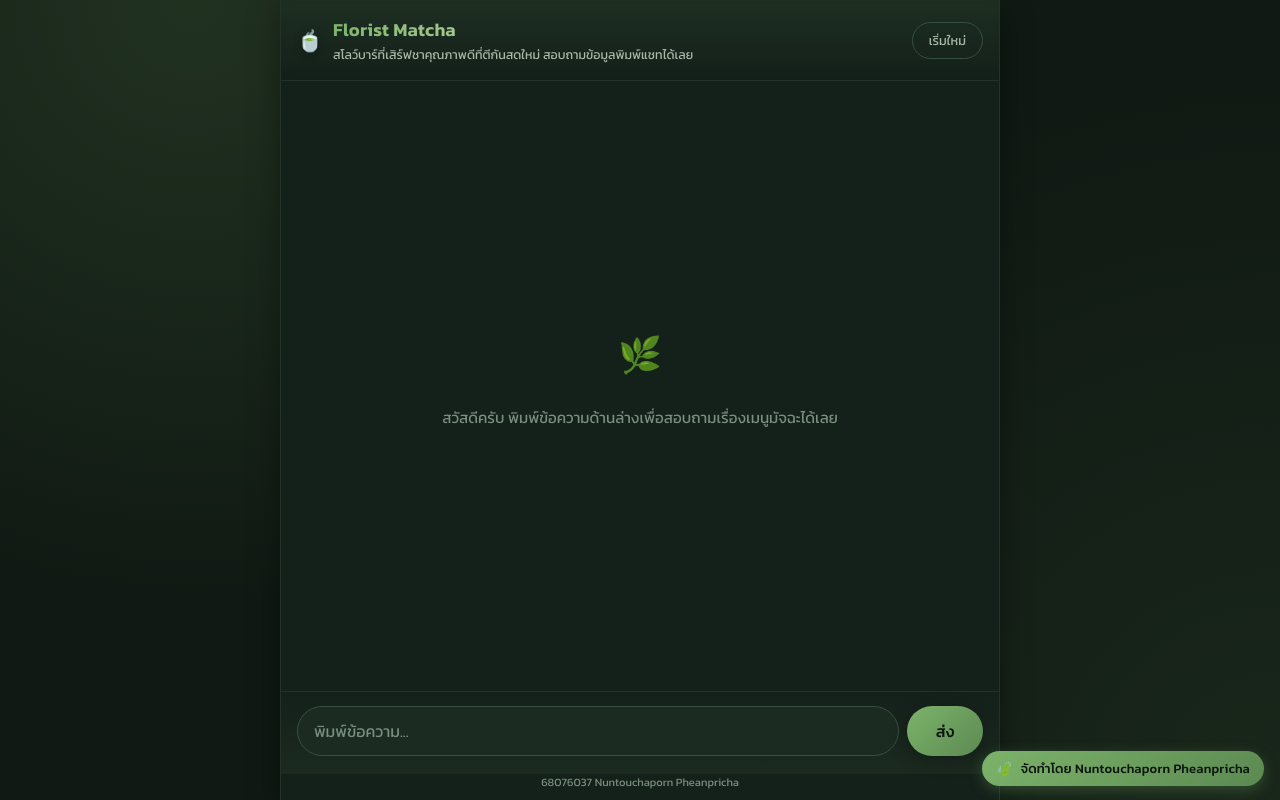
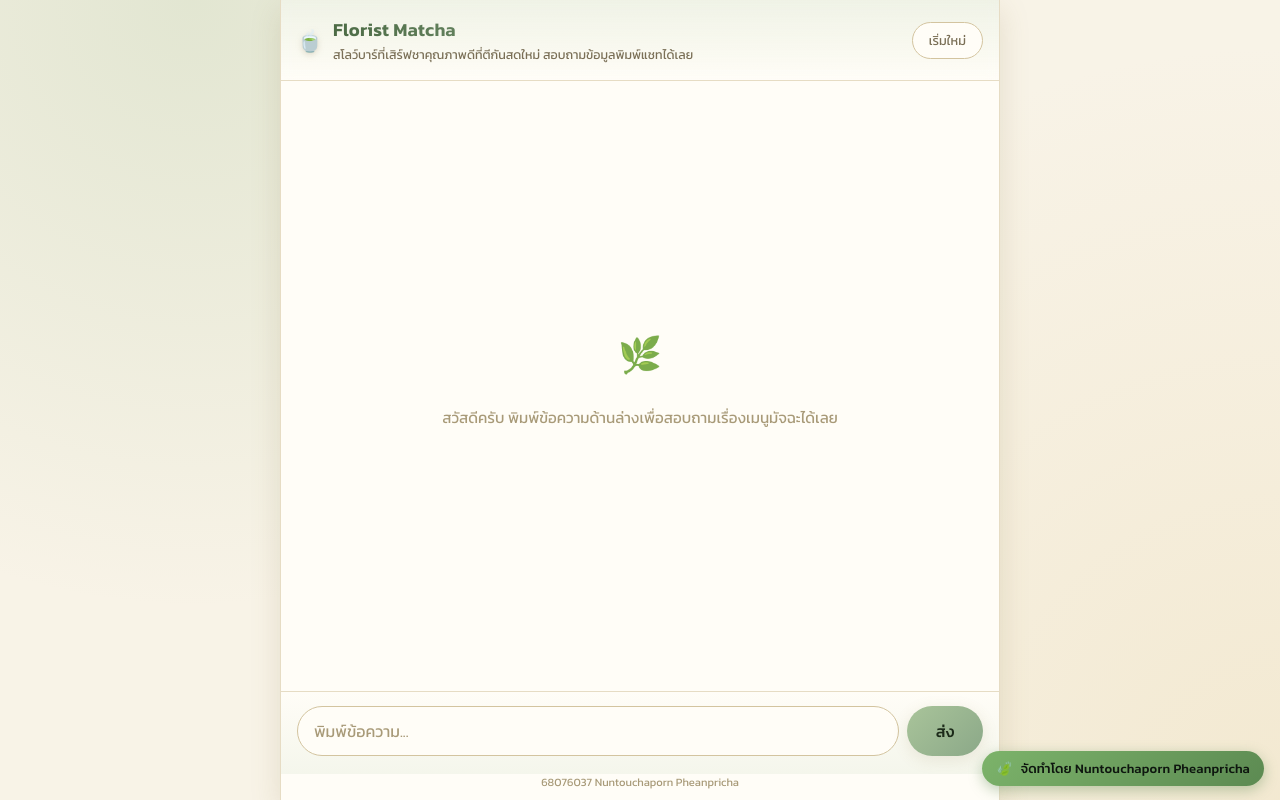
Before and after one commit to nuntouch/chatbot-kmitl, a FastAPI app: page / in a window 1280 px wide. Run offline with FastAPI, Linux system fonts and the light colour scheme; parts of the project's set-up code (start-up, migrations or seed data) failed here and were passed over; some libraries are stand-ins or nearby versions.

Commit message:
Update style.css

```diff
--- a/static/css/style.css
+++ b/static/css/style.css
@@ -3,24 +3,25 @@
    ทำให้ปรับโทนสีหรือความหนาแน่นของ UI ทีเดียวได้จากจุดเดียว และเห็นภาพรวมของ
    ดีไซน์ระบบง่ายกว่าไล่หาทีละ selector
 
-   ธีมนี้ปรับจากโทนน้ำเงินเดิม เป็นโทน "มัจฉะ" (เขียวมัจฉะ + ครีมนมข้น)
-   เพื่อให้เข้ากับร้าน Florist Matcha */
+   ธีมนี้เป็นโทน "มัจฉะลาเต้" (matcha latte): พื้นหลังครีมนม ผสมเขียวมัจฉะนวลๆ
+   ต่างจากธีมเขียวเข้มแบบใบชาล้วน ให้ความรู้สึกอบอุ่น สว่าง เข้ากับเครื่องดื่มลาเต้ */
 :root {
-  --color-bg: #101913;
-  --color-surface: #14201a;
-  --color-surface-alt: #1b2b22;
-  --color-border: #223428;
-  --color-border-strong: #35503f;
-  --color-text: #eef3ea;
-  --color-text-muted: #a9baa9;
-  --color-text-faint: #79907e;
-  --color-accent: #5c8a52;
-  --color-accent-bright: #7cb36a;
-  --color-accent-hover: #4d7645;
-  --color-accent-soft: #263c29;
-  --color-danger: #b91c1c;
-  --color-danger-hover: #991b1b;
-  --color-cream: #f4ecd8;
+  --color-bg: #f8f3e7;
+  --color-surface: #fffdf7;
+  --color-surface-alt: #f1ead9;
+  --color-border: #e6dcc4;
+  --color-border-strong: #d3c49f;
+  --color-text: #3c3323;
+  --color-text-muted: #7a6f56;
+  --color-text-faint: #a89a78;
+  --color-accent: #8ba888;
+  --color-accent-bright: #a9c49a;
+  --color-accent-hover: #799677;
+  --color-accent-soft: #e7edd9;
+  --color-danger: #c0392b;
+  --color-danger-hover: #a53225;
+  --color-cream: #fff8ea;
+  --color-matcha-deep: #4c6b45;
 
   --radius-sm: 8px;
   --radius-md: 14px;
@@ -29,8 +30,8 @@
   --space-sm: 8px;
   --space-md: 16px;
 
-  --shadow-soft: 0 4px 18px rgba(0, 0, 0, 0.28);
-  --shadow-lift: 0 10px 30px rgba(0, 0, 0, 0.35);
+  --shadow-soft: 0 4px 16px rgba(140, 120, 70, 0.14);
+  --shadow-lift: 0 10px 28px rgba(140, 120, 70, 0.18);
 }
 
 * {
@@ -43,8 +44,8 @@ body {
      Noto Sans Thai / Segoe UI เป็น fallback เผื่อโหลด Kanit จาก Google Fonts ไม่สำเร็จ */
   font-family: "Kanit", "Noto Sans Thai", "Segoe UI", system-ui, sans-serif;
   background:
-    radial-gradient(circle at 15% 0%, rgba(124, 179, 106, 0.16), transparent 45%),
-    radial-gradient(circle at 100% 100%, rgba(92, 138, 82, 0.12), transparent 50%),
+    radial-gradient(circle at 15% 0%, rgba(169, 196, 154, 0.28), transparent 45%),
+    radial-gradient(circle at 100% 100%, rgba(233, 214, 168, 0.35), transparent 50%),
     var(--color-bg);
   color: var(--color-text);
   height: 100vh;
@@ -71,7 +72,7 @@ body {
   align-items: center;
   justify-content: space-between;
   gap: var(--space-sm);
-  background: linear-gradient(180deg, rgba(124, 179, 106, 0.1), transparent);
+  background: linear-gradient(180deg, rgba(169, 196, 154, 0.18), transparent);
   backdrop-filter: blur(6px);
 }
 
@@ -86,7 +87,7 @@ body {
   content: "🍵";
   font-size: 1.3rem;
   flex: 0 0 auto;
-  filter: drop-shadow(0 2px 4px rgba(0, 0, 0, 0.3));
+  filter: drop-shadow(0 2px 3px rgba(140, 120, 70, 0.25));
 }
 
 .app-header-title {
@@ -101,7 +102,7 @@ body {
   font-size: 1.15rem;
   font-weight: 600;
   letter-spacing: 0.2px;
-  background: linear-gradient(90deg, var(--color-accent-bright), var(--color-cream));
+  background: linear-gradient(90deg, var(--color-matcha-deep), var(--color-accent));
   -webkit-background-clip: text;
   background-clip: text;
   color: transparent;
@@ -117,7 +118,7 @@ body {
   padding: 8px 16px;
   border-radius: var(--radius-pill);
   border: 1px solid var(--color-border-strong);
-  background: transparent;
+  background: var(--color-surface);
   color: var(--color-text-muted);
   font-family: inherit;
   font-size: 0.8rem;
@@ -174,7 +175,7 @@ body {
 .empty-state::before {
   content: "🌿";
   font-size: 2.2rem;
-  opacity: 0.85;
+  opacity: 0.8;
 }
 
 .empty-state.hidden {
@@ -330,7 +332,7 @@ body {
   gap: var(--space-sm);
   padding: 14px var(--space-md) 18px;
   border-top: 1px solid var(--color-border);
-  background: linear-gradient(0deg, rgba(124, 179, 106, 0.07), transparent);
+  background: linear-gradient(0deg, rgba(169, 196, 154, 0.12), transparent);
 }
 
 .message-input {
@@ -338,7 +340,7 @@ body {
   padding: 12px 16px;
   border-radius: var(--radius-pill);
   border: 1px solid var(--color-border-strong);
-  background: var(--color-surface-alt);
+  background: var(--color-surface);
   color: var(--color-text);
   font-family: inherit;
   font-size: 1rem;
@@ -370,19 +372,19 @@ body {
 
 .send-button {
   background: linear-gradient(135deg, var(--color-accent-bright), var(--color-accent));
-  color: #0e160f;
+  color: #1c2a19;
   box-shadow: var(--shadow-soft);
 }
 
 .send-button:disabled {
   background: var(--color-border-strong);
-  color: var(--color-text-faint);
+  color: var(--color-surface);
   box-shadow: none;
   cursor: not-allowed;
 }
 
 .send-button:not(:disabled):hover {
-  filter: brightness(1.08);
+  filter: brightness(1.05);
   transform: translateY(-1px);
 }
 
```
Also changed, not shown: other parts of static/css/style.css (+14 -13 lines).
